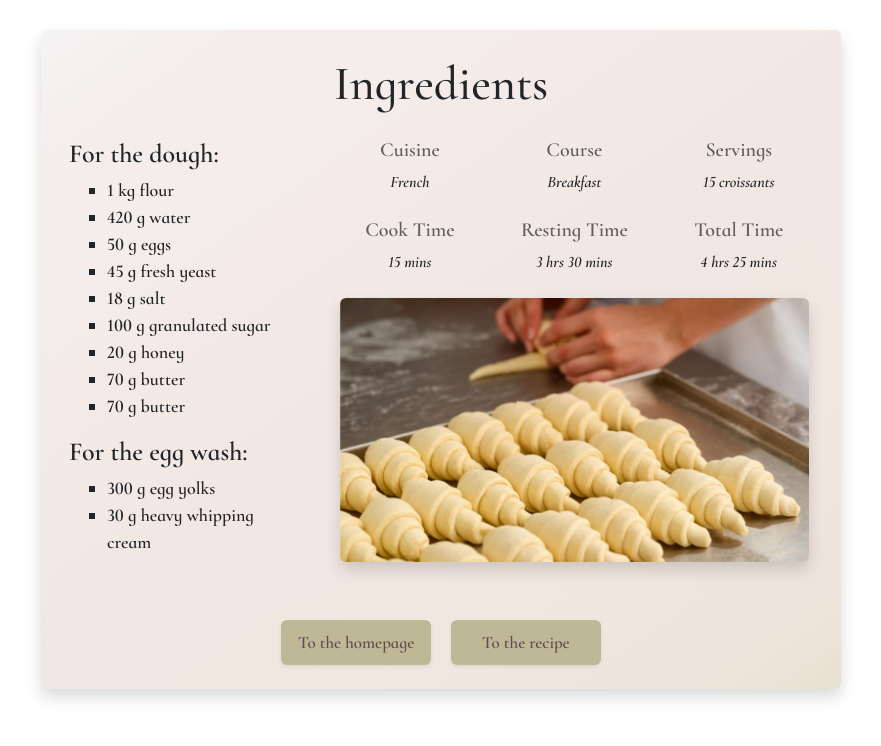
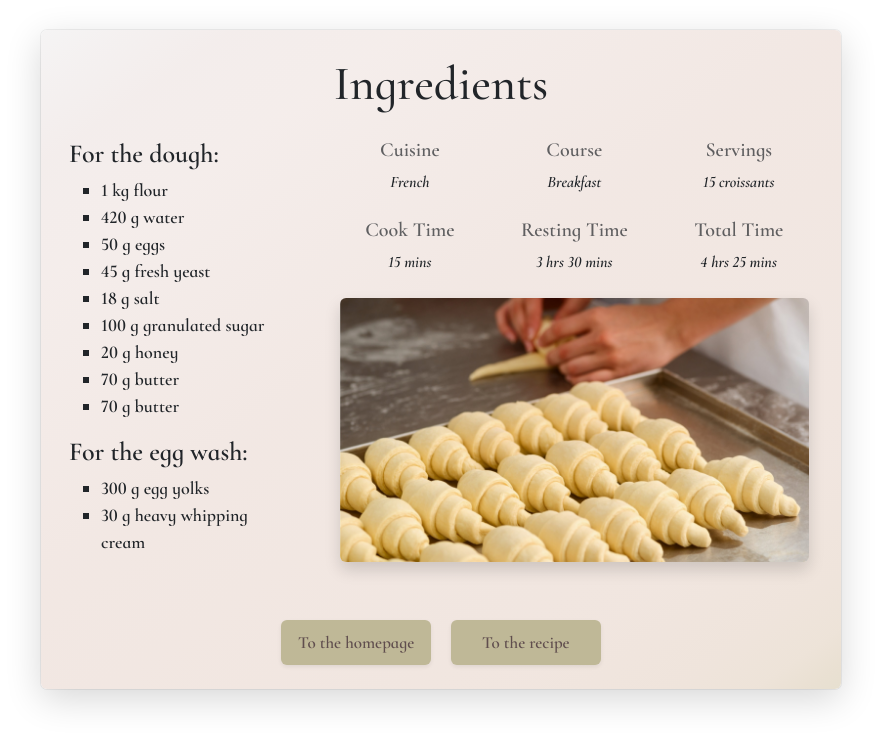
Before and after one commit to kseniia-chepur/croissant-recipe, a plain HTML site: page ingredients.html in a window 1280 px wide. Shown: the whole page, without its empty margins (199-1080 px from the left). Drawn offline with nearby package versions, Linux system fonts and the light colour scheme.

Commit message:
Updated bootstrap classes

```diff
--- a/ingredients.html
+++ b/ingredients.html
@@ -24,13 +24,13 @@
     />
   </head>
   <body>
-    <div class="wrapper shadow rounded">
+    <div class="wrapper rounded">
       <h1 class="text-center my-3">Ingredients</h1>
       <div class="container">
         <div class="row mt-4">
           <div class="col-sm-4">
             <h3 class="ms-3">For the dough:</h3>
-            <ul>
+            <ul class="ms-3">
               <li>1 kg flour</li>
               <li>420 g water</li>
               <li>50 g eggs</li>
@@ -42,7 +42,7 @@
               <li>70 g butter</li>
             </ul>
             <h3 class="ms-3">For the egg wash:</h3>
-            <ul>
+            <ul class="ms-3">
               <li>300 g egg yolks</li>
               <li>30 g heavy whipping cream</li>
             </ul>
--- a/src/styles.css
+++ b/src/styles.css
@@ -52,6 +52,8 @@ em {
     hsl(36deg 35% 87%) 98%,
     hsl(42deg 32% 86%) 100%
   );
+  box-shadow: rgba(0, 0, 0, 0.16) 0px 10px 36px 0px,
+    rgba(0, 0, 0, 0.06) 0px 0px 0px 1px;
   max-width: 800px;
   margin: 30px auto;
   padding-top: 10px;
@@ -86,7 +88,6 @@ ol li {
 
 ul {
   list-style: square;
-  padding-left: 54px;
 }
 
 ul li {
```
Also changed, not shown: index.html (+5 -2 lines), recipe.html (+1 -1 lines).
